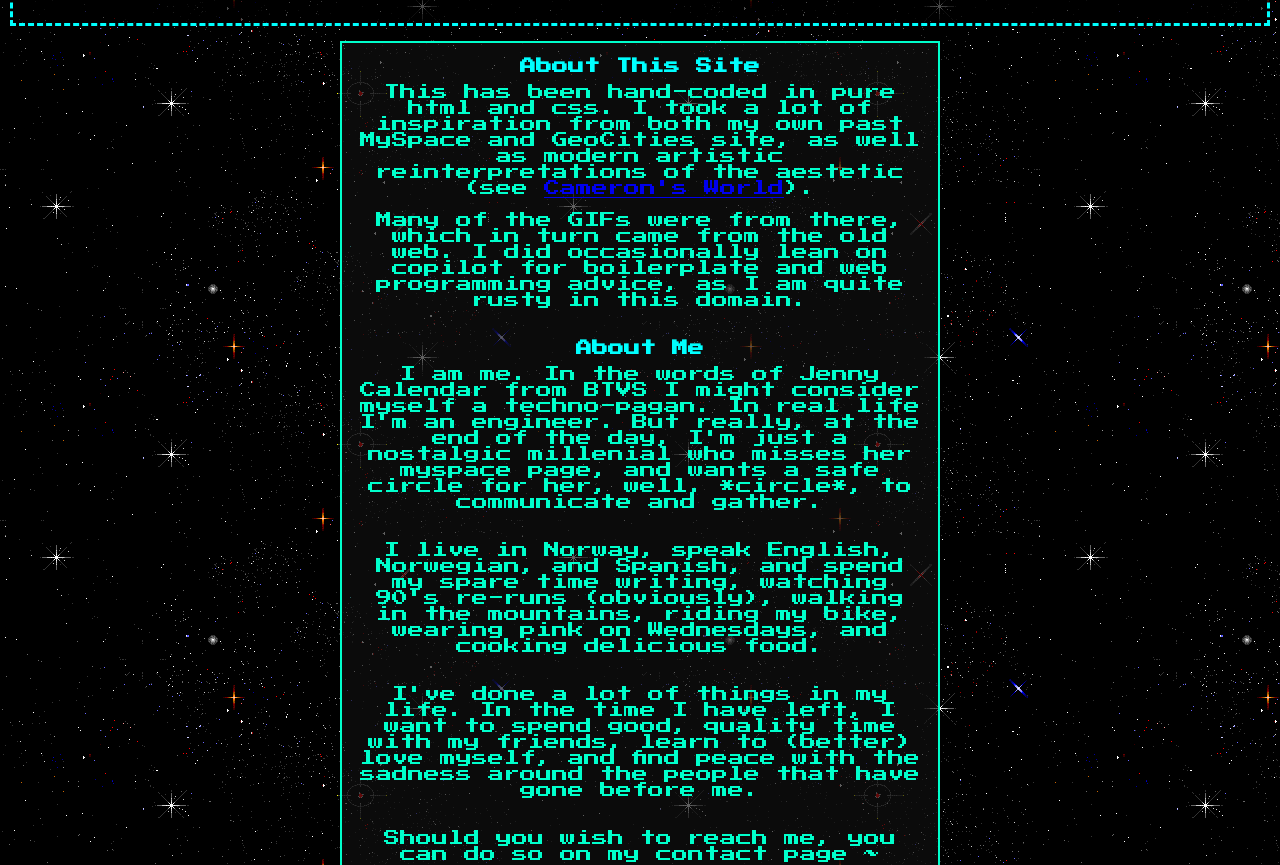
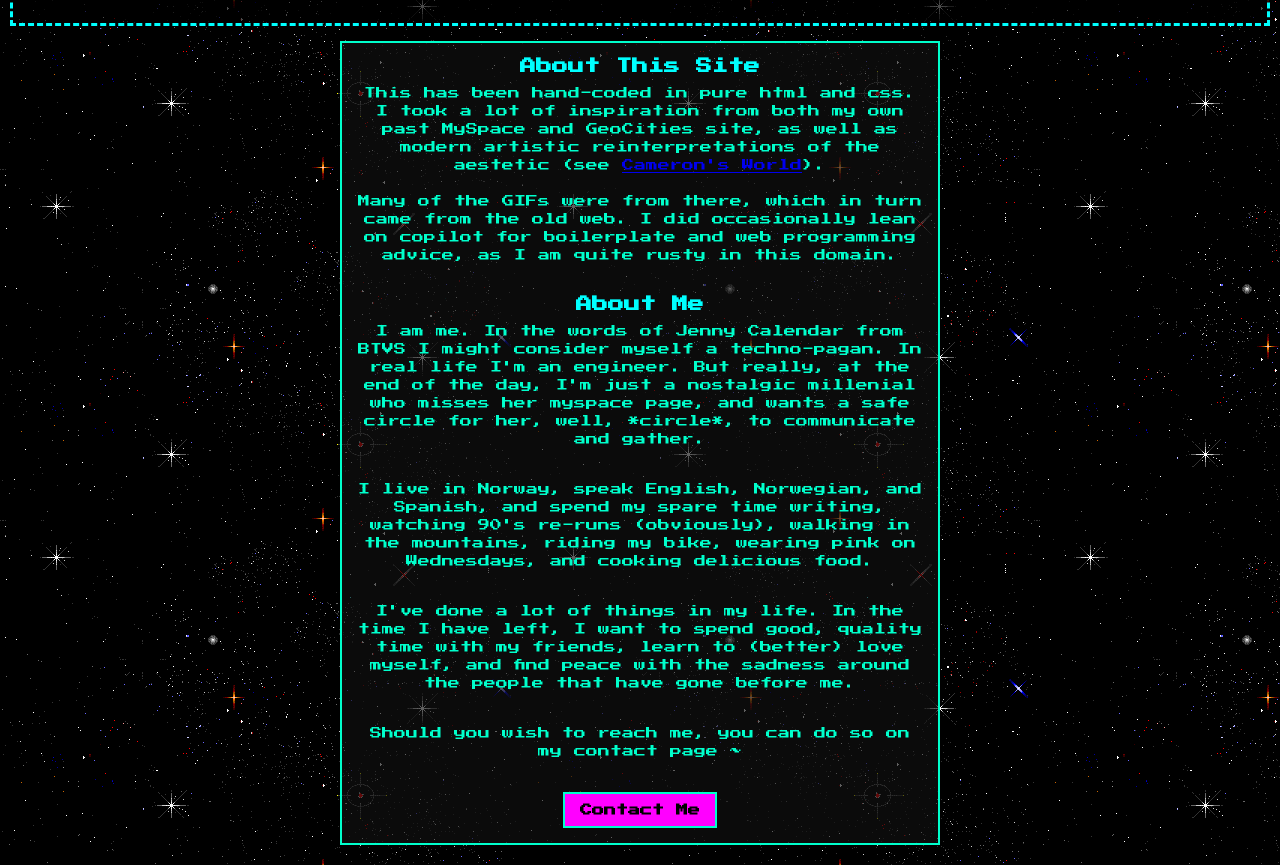
Before and after one commit to tegan-lamoureux/tt, a plain HTML site: page about.html in a window 1280 px wide. Shown: the part 166-1031 px from the top of the page. Drawn offline with Linux system fonts and the light colour scheme.

Commit message:
adjust font weight and line height

```diff
--- a/resources/css/style.css
+++ b/resources/css/style.css
@@ -102,12 +102,18 @@ a:visited {
   width: 90%;
   max-width: 600px;
   text-align: center;
+  font-weight: 12px;
 }
 
 #nav-section h2 {
   margin-bottom: 10px;
   color: #00ffff;
   font-size: 16px;
+}
+
+#nav-section p {
+  font-size: 12px;
+  line-height: 1.5;
 }
 
 .nav-links {
```
